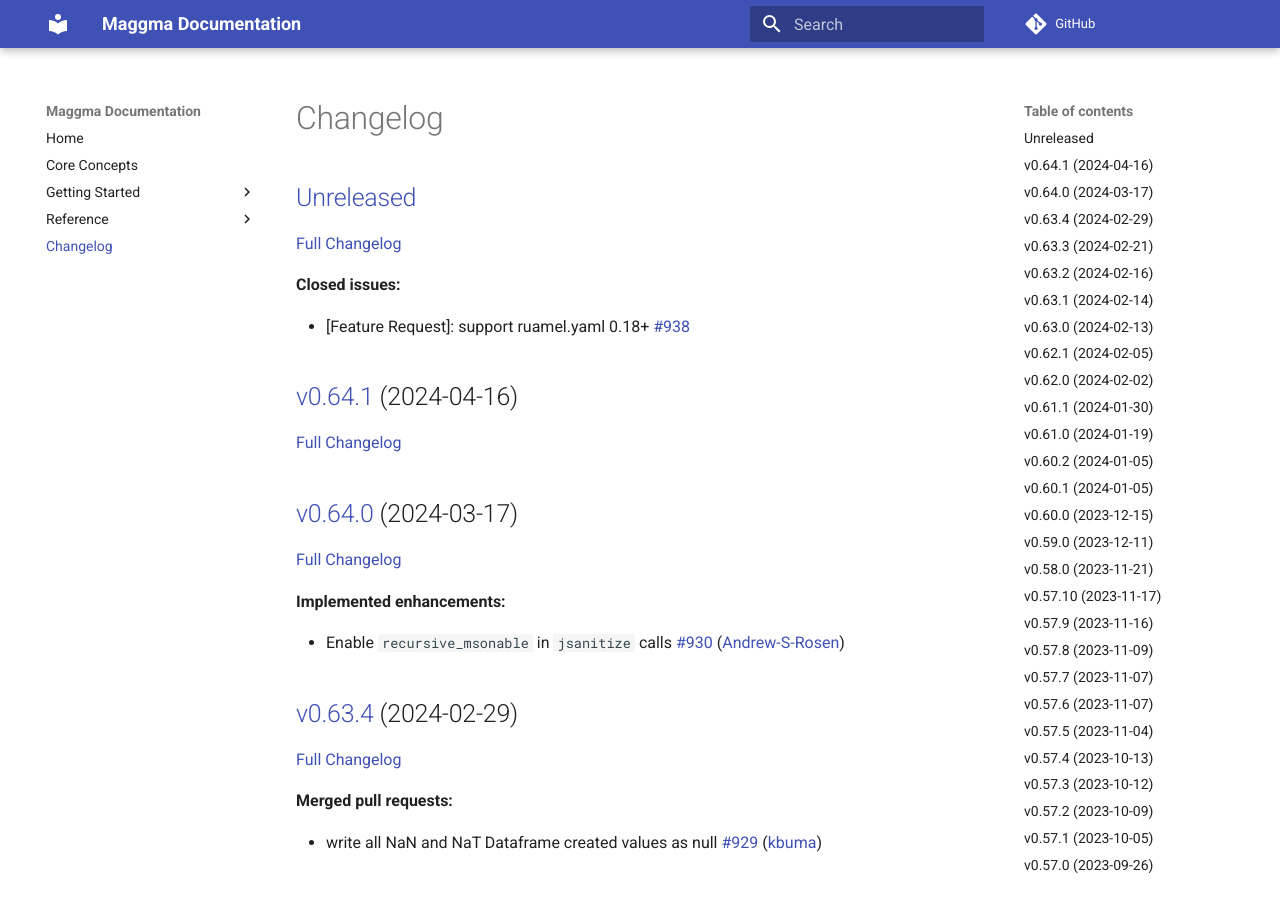
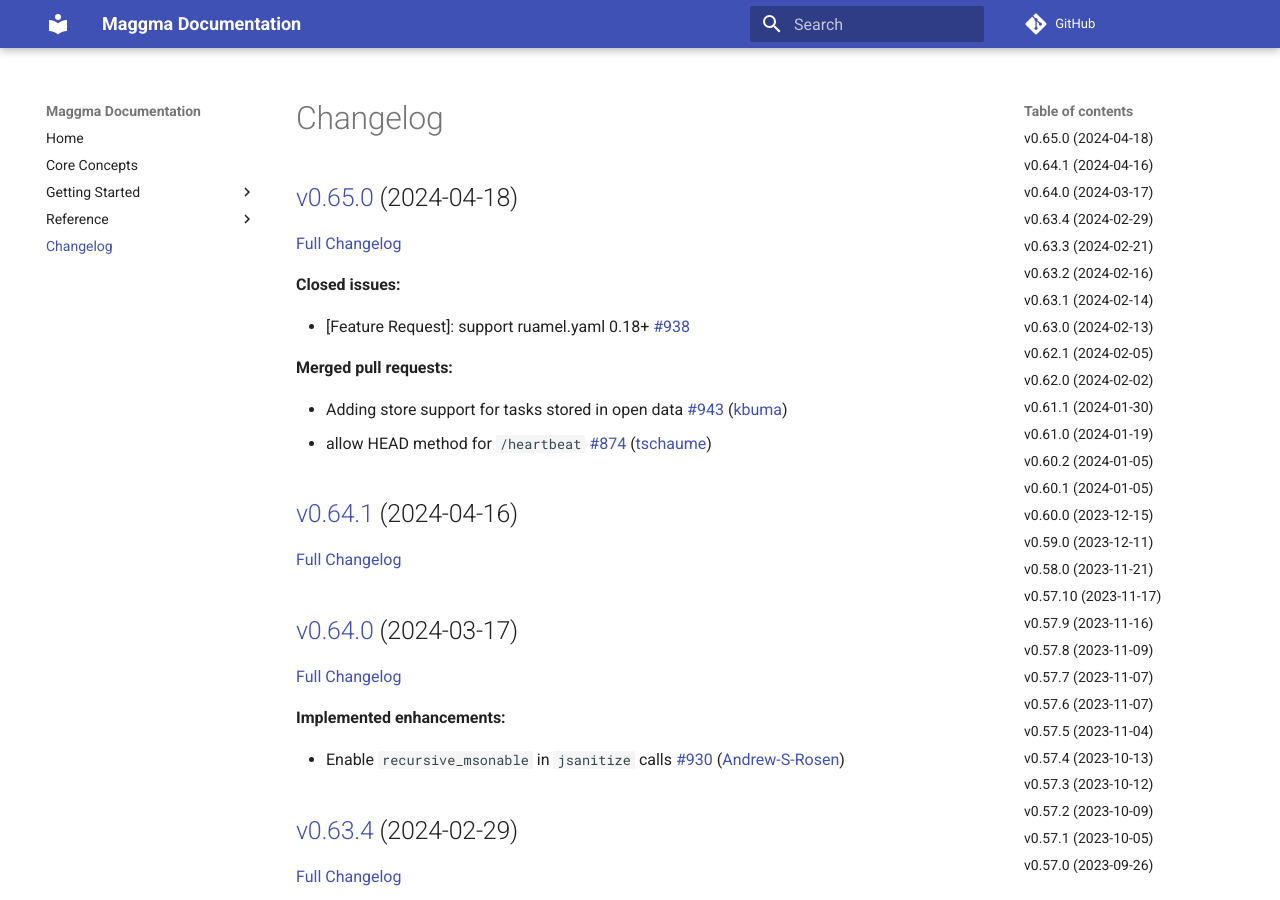
Before and after one commit to materialsproject/maggma, an MkDocs documentation site: the page built from docs/CHANGELOG.md, in a window 1280 px wide and 900 px high. Built offline with MkDocs 1.6.1 and Material for MkDocs 9.7.7, drawn with Linux system fonts in a browser that asks for light colours; comment, search, counter and statistics services are not loaded.

Commit message:
Updated CHANGELOG.md

```diff
--- a/docs/CHANGELOG.md
+++ b/docs/CHANGELOG.md
@@ -1,12 +1,17 @@
 # Changelog
 
-## [Unreleased](https://github.com/materialsproject/maggma/tree/HEAD)
-
-[Full Changelog](https://github.com/materialsproject/maggma/compare/v0.64.1...HEAD)
+## [v0.65.0](https://github.com/materialsproject/maggma/tree/v0.65.0) (2024-04-18)
+
+[Full Changelog](https://github.com/materialsproject/maggma/compare/v0.64.1...v0.65.0)
 
 **Closed issues:**
 
 - \[Feature Request\]: support ruamel.yaml 0.18+ [\#938](https://github.com/materialsproject/maggma/issues/938)
+
+**Merged pull requests:**
+
+- Adding store support for tasks stored in open data [\#943](https://github.com/materialsproject/maggma/pull/943) ([kbuma](https://github.com/kbuma))
+- allow HEAD method for `/heartbeat` [\#874](https://github.com/materialsproject/maggma/pull/874) ([tschaume](https://github.com/tschaume))
 
 ## [v0.64.1](https://github.com/materialsproject/maggma/tree/v0.64.1) (2024-04-16)
 
```
